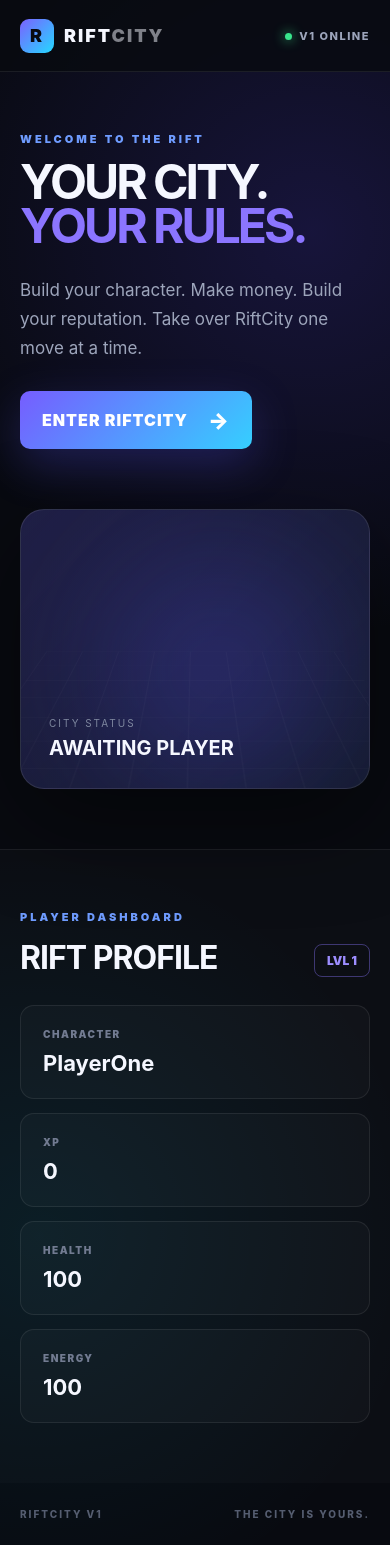
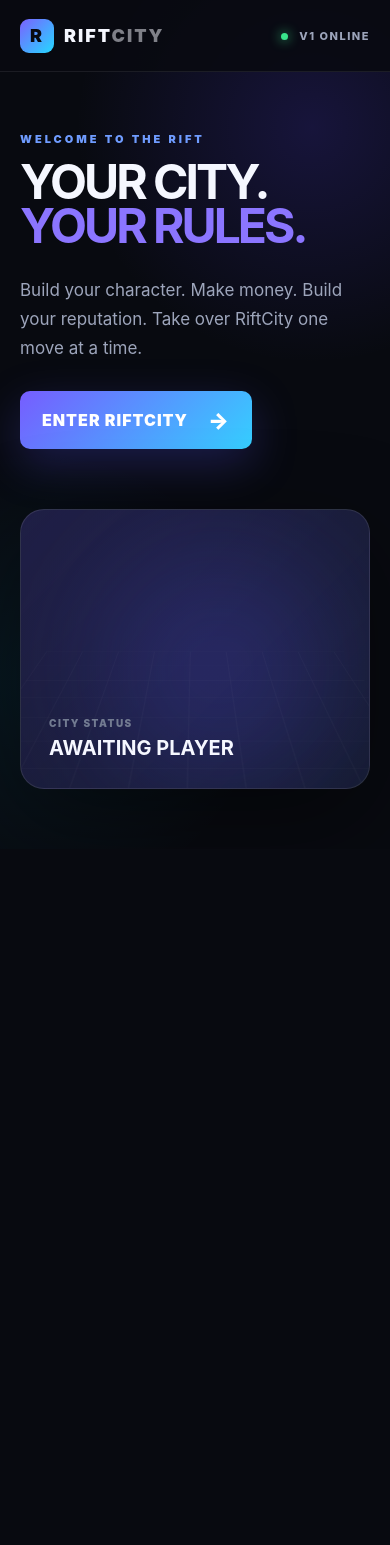
Before and after one commit to Arctic403/Ironvale, a React (Vite) app: page / in a window 390 px wide. After the commit the page ends 849 px from the top, so only its background shows below. Built offline with nearby package versions, Linux system fonts and the light colour scheme.

Commit message:
Add files via upload

```diff
--- a/src/App.tsx
+++ b/src/App.tsx
@@ -1,17 +1,51 @@
-import React from 'react';
+import React, { useState } from 'react';
+
+type Screen = 'city' | 'jobs' | 'missions' | 'character';
 
 export default function App() {
+  const [entered, setEntered] = useState(false);
+  const [screen, setScreen] = useState<Screen>('city');
+  const [cash, setCash] = useState(5000);
+  const [xp, setXp] = useState(0);
+  const [energy, setEnergy] = useState(100);
+  const [message, setMessage] = useState('Welcome to RiftCity.');
+
+  const doJob = () => {
+    if (energy < 20) {
+      setMessage('You are too tired. Rest before working again.');
+      return;
+    }
+    setCash(value => value + 350);
+    setXp(value => value + 25);
+    setEnergy(value => value - 20);
+    setMessage('You completed a street job and earned $350.');
+  };
+
+  const mission = () => {
+    if (energy < 30) {
+      setMessage('You need at least 30 energy for this mission.');
+      return;
+    }
+    setCash(value => value + 750);
+    setXp(value => value + 60);
+    setEnergy(value => value - 30);
+    setMessage('Mission complete. Reputation rising.');
+  };
+
+  const rest = () => {
+    setEnergy(100);
+    setMessage('You rested at your apartment. Energy restored.');
+  };
+
+  if (!entered) {
     return (
-    <main className="app">
+      <main className="app landing">
         <header className="topbar">
           <div className="logo">
             <span className="logo-mark">R</span>
             <span>RIFT<span>CITY</span></span>
           </div>
-        <div className="status">
-          <span className="status-dot" />
-          V1 ONLINE
-        </div>
+          <div className="status"><span className="status-dot" /> V1 ONLINE</div>
         </header>
 
         <section className="hero">
@@ -22,7 +56,7 @@ export default function App() {
               Build your character. Make money. Build your reputation.
               Take over RiftCity one move at a time.
             </p>
-          <button className="play-button">
+            <button className="play-button" onClick={() => setEntered(true)}>
               ENTER RIFTCITY <span>→</span>
             </button>
           </div>
@@ -36,28 +70,110 @@ export default function App() {
             </div>
           </div>
         </section>
-
-      <section className="dashboard">
-        <div className="section-heading">
-          <div>
-            <p className="eyebrow">PLAYER DASHBOARD</p>
-            <h2>RIFT PROFILE</h2>
-          </div>
-          <span className="level">LVL 1</span>
-        </div>
-
-        <div className="stats">
-          <div className="stat"><span>CHARACTER</span><strong>PlayerOne</strong></div>
-          <div className="stat"><span>XP</span><strong>0</strong></div>
-          <div className="stat"><span>HEALTH</span><strong>100</strong></div>
-          <div className="stat"><span>ENERGY</span><strong>100</strong></div>
-        </div>
-      </section>
-
-      <footer>
-        <span>RIFTCITY V1</span>
-        <span>THE CITY IS YOURS.</span>
-      </footer>
       </main>
     );
   }
+
+  return (
+    <main className="app game-shell">
+      <header className="game-header">
+        <div className="logo">
+          <span className="logo-mark">R</span>
+          <span>RIFT<span>CITY</span></span>
+        </div>
+
+        <div className="wallet">
+          <span>CASH</span>
+          <strong>${cash.toLocaleString()}</strong>
+        </div>
+
+        <button className="small-button" onClick={rest}>REST</button>
+      </header>
+
+      <section className="player-bar">
+        <div><span>PLAYER</span><strong>PlayerOne</strong></div>
+        <div><span>LEVEL</span><strong>{Math.floor(xp / 100) + 1}</strong></div>
+        <div><span>XP</span><strong>{xp}/100</strong></div>
+        <div><span>ENERGY</span><strong>{energy}/100</strong></div>
+      </section>
+
+      <div className="game-layout">
+        <nav className="nav-card">
+          <p className="eyebrow">CITY MENU</p>
+
+          {(['city', 'jobs', 'missions', 'character'] as Screen[]).map(item => (
+            <button
+              key={item}
+              className={screen === item ? 'nav-button active' : 'nav-button'}
+              onClick={() => setScreen(item)}
+            >
+              {item === 'city' ? '🏙️ City' :
+               item === 'jobs' ? '💼 Jobs' :
+               item === 'missions' ? '🎯 Missions' :
+               '👤 Character'}
+            </button>
+          ))}
+        </nav>
+
+        <section className="content-card">
+          <div className="section-heading">
+            <div>
+              <p className="eyebrow">RIFTCITY</p>
+              <h2>
+                {screen === 'city' ? 'THE CITY' : screen.toUpperCase()}
+              </h2>
+            </div>
+            <span className="level">V1</span>
+          </div>
+
+          {screen === 'city' && (
+            <div className="action-grid">
+              <button className="action-card" onClick={() => setScreen('jobs')}>
+                <span>💼</span><strong>Find Work</strong><small>Earn cash and XP</small>
+              </button>
+
+              <button className="action-card" onClick={() => setScreen('missions')}>
+                <span>🎯</span><strong>Take a Mission</strong><small>Higher risk, higher reward</small>
+              </button>
+
+              <button className="action-card" onClick={rest}>
+                <span>🏠</span><strong>Apartment</strong><small>Restore your energy</small>
+              </button>
+
+              <button className="action-card" onClick={() => setScreen('character')}>
+                <span>👤</span><strong>Your Character</strong><small>View your progress</small>
+              </button>
+            </div>
+          )}
+
+          {screen === 'jobs' && (
+            <div className="panel">
+              <h3>Street Work</h3>
+              <p>Take a quick job around the city. It costs 20 energy and pays $350 plus 25 XP.</p>
+              <button className="play-button" onClick={doJob}>WORK JOB <span>→</span></button>
+            </div>
+          )}
+
+          {screen === 'missions' && (
+            <div className="panel">
+              <h3>First Mission</h3>
+              <p>Make your first move in RiftCity. Spend 30 energy to earn $750 and 60 XP.</p>
+              <button className="play-button" onClick={mission}>START MISSION <span>→</span></button>
+            </div>
+          )}
+
+          {screen === 'character' && (
+            <div className="stats">
+              <div className="stat"><span>CHARACTER</span><strong>PlayerOne</strong></div>
+              <div className="stat"><span>CASH</span><strong>${cash.toLocaleString()}</strong></div>
+              <div className="stat"><span>XP</span><strong>{xp}</strong></div>
+              <div className="stat"><span>ENERGY</span><strong>{energy}</strong></div>
+            </div>
+          )}
+
+          <div className="message">{message}</div>
+        </section>
+      </div>
+    </main>
+  );
+}
--- a/src/styles.css
+++ b/src/styles.css
@@ -10,8 +10,8 @@ body {
   margin: 0;
   min-width: 320px;
   background:
-    radial-gradient(circle at 80% 15%, rgba(92, 68, 255, .18), transparent 30%),
-    radial-gradient(circle at 10% 80%, rgba(0, 210, 255, .08), transparent 30%),
+    radial-gradient(circle at 80% 15%, rgba(92,68,255,.18), transparent 30%),
+    radial-gradient(circle at 10% 80%, rgba(0,210,255,.08), transparent 30%),
     #080a10;
 }
 
@@ -19,14 +19,15 @@ button { font: inherit; }
 
 .app { min-height: 100vh; overflow: hidden; }
 
-.topbar {
-  height: 72px;
+.topbar, .game-header {
+  min-height: 72px;
   padding: 0 6vw;
   display: flex;
   align-items: center;
   justify-content: space-between;
+  gap: 20px;
   border-bottom: 1px solid rgba(255,255,255,.08);
-  background: rgba(8,10,16,.8);
+  background: rgba(8,10,16,.88);
 }
 
 .logo {
@@ -69,7 +70,6 @@ button { font: inherit; }
 }
 
 .hero {
-  position: relative;
   min-height: 600px;
   padding: 90px 6vw;
   display: grid;
@@ -78,7 +78,7 @@ button { font: inherit; }
   align-items: center;
 }
 
-.hero-content { position: relative; z-index: 2; max-width: 700px; }
+.hero-content { max-width: 700px; }
 
 .eyebrow {
   margin: 0 0 14px;
@@ -90,7 +90,7 @@ button { font: inherit; }
 
 h1 {
   margin: 0;
-  font-size: clamp(48px, 8vw, 96px);
+  font-size: clamp(48px,8vw,96px);
   line-height: .92;
   letter-spacing: -5px;
 }
@@ -105,23 +105,25 @@ h1 span { color: #8b75ff; }
   line-height: 1.7;
 }
 
+.play-button, .small-button {
+  border: 0;
+  cursor: pointer;
+  color: white;
+  font-weight: 900;
+  letter-spacing: 1px;
+}
+
 .play-button {
-  border: 0;
   padding: 16px 22px;
   display: inline-flex;
   gap: 20px;
   align-items: center;
-  cursor: pointer;
   border-radius: 10px;
   background: linear-gradient(135deg,#765dff,#35cfff);
-  color: white;
-  font-weight: 900;
-  letter-spacing: 1px;
   box-shadow: 0 15px 45px rgba(93,87,255,.25);
-  transition: transform .2s ease;
 }
 
-.play-button:hover { transform: translateY(-3px); }
+.play-button:hover { transform: translateY(-2px); }
 
 .play-button span { font-size: 22px; }
 
@@ -167,25 +169,97 @@ h1 span { color: #8b75ff; }
   gap: 7px;
 }
 
-.city-info span {
-  color: #7e879f;
+.city-info span, .wallet span, .player-bar span {
+  color: #727b91;
   font-size: 10px;
-  letter-spacing: 2px;
+  font-weight: 900;
+  letter-spacing: 1.5px;
 }
 
 .city-info strong { font-size: 20px; }
 
-.dashboard {
-  padding: 60px 6vw;
-  border-top: 1px solid rgba(255,255,255,.07);
-  background: rgba(255,255,255,.015);
+.game-header { position: sticky; top: 0; z-index: 5; }
+
+.wallet {
+  display: flex;
+  flex-direction: column;
+  align-items: center;
 }
+
+.wallet strong { font-size: 18px; }
+
+.small-button {
+  padding: 9px 14px;
+  border-radius: 8px;
+  background: rgba(255,255,255,.08);
+}
+
+.player-bar {
+  padding: 18px 6vw;
+  display: grid;
+  grid-template-columns: repeat(4,1fr);
+  gap: 12px;
+  border-bottom: 1px solid rgba(255,255,255,.07);
+}
+
+.player-bar div {
+  padding: 14px 16px;
+  border: 1px solid rgba(255,255,255,.07);
+  border-radius: 10px;
+  background: rgba(255,255,255,.025);
+}
+
+.player-bar span, .player-bar strong {
+  display: block;
+}
+
+.player-bar strong { margin-top: 6px; }
+
+.game-layout {
+  max-width: 1200px;
+  margin: 0 auto;
+  padding: 35px 6vw 70px;
+  display: grid;
+  grid-template-columns: 220px 1fr;
+  gap: 20px;
+}
+
+.nav-card, .content-card {
+  border: 1px solid rgba(255,255,255,.08);
+  border-radius: 16px;
+  background: rgba(255,255,255,.025);
+}
+
+.nav-card {
+  padding: 20px;
+  height: fit-content;
+}
+
+.nav-button {
+  width: 100%;
+  margin-top: 8px;
+  padding: 12px;
+  border: 0;
+  border-radius: 9px;
+  background: transparent;
+  color: #8f97aa;
+  text-align: left;
+  cursor: pointer;
+  font-weight: 800;
+}
+
+.nav-button:hover, .nav-button.active {
+  background: rgba(123,97,255,.16);
+  color: #fff;
+}
+
+.content-card { padding: 28px; }
 
 .section-heading {
   display: flex;
   align-items: end;
   justify-content: space-between;
-  margin-bottom: 28px;
+  margin-bottom: 25px;
 }
 
 .section-heading h2 {
@@ -203,9 +277,45 @@ h1 span { color: #8b75ff; }
   font-weight: 900;
 }
 
+.action-grid {
+  display: grid;
+  grid-template-columns: repeat(2,1fr);
+  gap: 14px;
+}
+
+.action-card {
+  min-height: 150px;
+  padding: 22px;
+  border: 1px solid rgba(255,255,255,.08);
+  border-radius: 14px;
+  background: rgba(255,255,255,.025);
+  color: #fff;
+  text-align: left;
+  cursor: pointer;
+}
+
+.action-card:hover {
+  border-color: rgba(139,117,255,.45);
+  transform: translateY(-2px);
+}
+
+.action-card span { display: block; font-size: 30px; margin-bottom: 14px; }
+.action-card strong, .action-card small { display: block; }
+.action-card strong { font-size: 18px; }
+.action-card small { margin-top: 6px; color: #727b91; }
+
+.panel {
+  padding: 28px;
+  border-radius: 14px;
+  background: rgba(255,255,255,.025);
+}
+
+.panel h3 { margin-top: 0; font-size: 26px; }
+.panel p { color: #9da5bb; line-height: 1.7; }
+
 .stats {
   display: grid;
-  grid-template-columns: repeat(4,1fr);
+  grid-template-columns: repeat(2,1fr);
   gap: 14px;
 }
 
@@ -216,43 +326,31 @@ h1 span { color: #8b75ff; }
   background: rgba(255,255,255,.025);
 }
 
-.stat span {
-  display: block;
-  margin-bottom: 10px;
-  color: #727b91;
-  font-size: 10px;
-  font-weight: 900;
-  letter-spacing: 1.5px;
-}
-
+.stat span, .stat strong { display: block; }
+.stat span { margin-bottom: 10px; color: #727b91; font-size: 10px; font-weight: 900; letter-spacing: 1.5px; }
 .stat strong { font-size: 22px; }
 
-footer {
-  padding: 25px 6vw;
-  display: flex;
-  justify-content: space-between;
-  color: #555d70;
-  font-size: 10px;
-  font-weight: 800;
-  letter-spacing: 2px;
+.message {
+  margin-top: 20px;
+  padding: 13px 15px;
+  border-left: 3px solid #7b61ff;
+  color: #9da5bb;
+  background: rgba(123,97,255,.07);
 }
 
 @media (max-width: 800px) {
-  .hero {
-    min-height: auto;
-    padding-top: 60px;
-    padding-bottom: 60px;
-    grid-template-columns: 1fr;
-  }
-
+  .hero { min-height: auto; padding: 60px 20px; grid-template-columns: 1fr; }
   .city-card { min-height: 280px; }
-  .stats { grid-template-columns: repeat(2,1fr); }
+  .player-bar { grid-template-columns: repeat(2,1fr); padding-left: 20px; padding-right: 20px; }
+  .game-layout { grid-template-columns: 1fr; padding-left: 20px; padding-right: 20px; }
+  .nav-card { display: grid; grid-template-columns: repeat(2,1fr); gap: 8px; }
+  .nav-card .eyebrow { grid-column: 1/-1; }
+  .action-grid, .stats { grid-template-columns: 1fr; }
   h1 { letter-spacing: -3px; }
 }
 
 @media (max-width: 480px) {
-  .topbar { padding: 0 20px; }
-  .hero, .dashboard { padding-left: 20px; padding-right: 20px; }
-  .stats { grid-template-columns: 1fr; }
-  footer { padding-left: 20px; padding-right: 20px; }
+  .topbar, .game-header { padding: 0 20px; }
+  .player-bar { grid-template-columns: 1fr 1fr; }
+  .content-card { padding: 20px; }
 }
```
Lines whose indentation alone changed are shown as unchanged.
